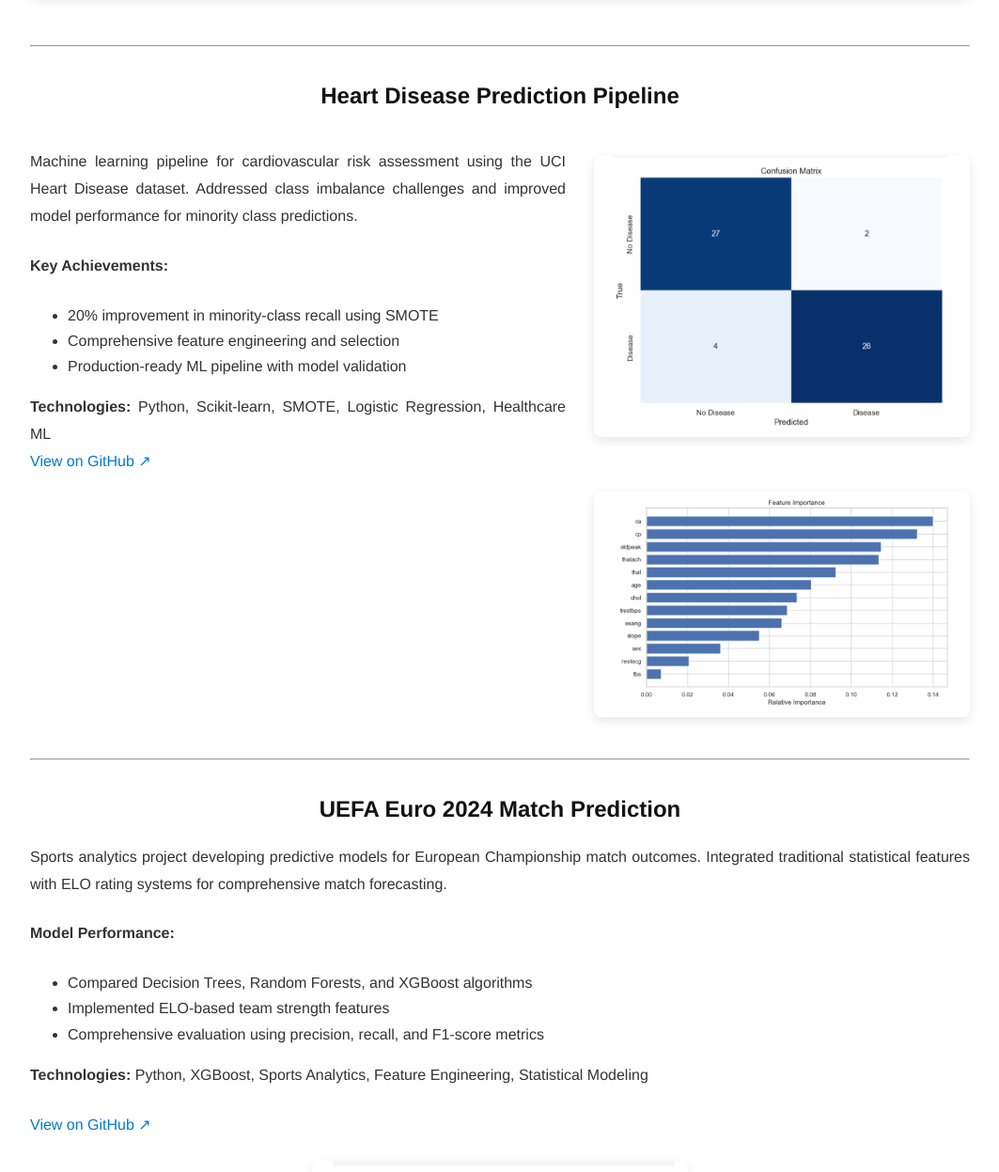
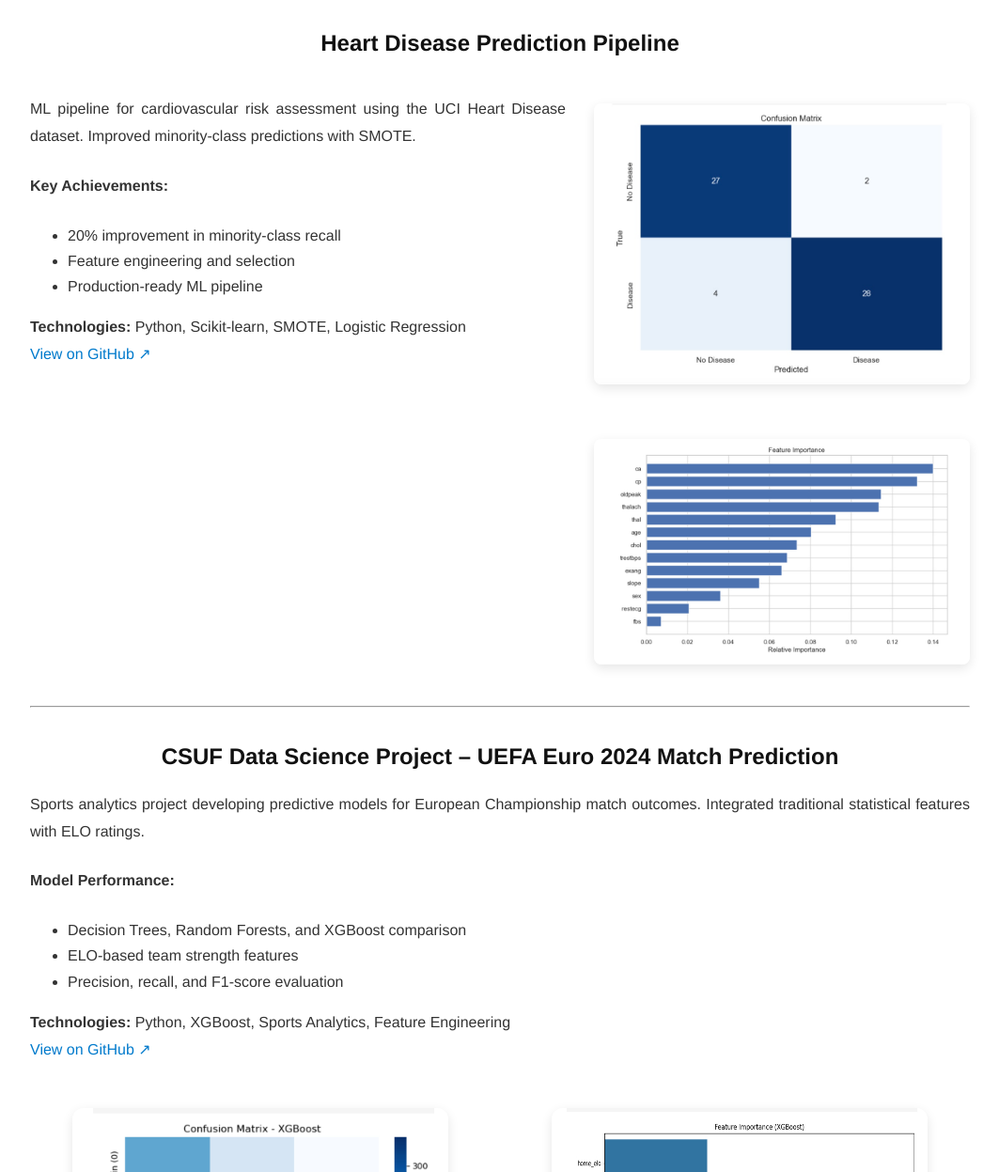
Before and after one commit to k-shiroma-code/k-shiroma-code.github.io, a Jekyll site: the page built from projects.md, in a window 1280 px wide and 1400 px high, scrolled down 2673 px, cut to the strip 153-1400 px from the top of the window. Shown: the whole strip at 94% size, without its empty margins (108-1171 px from the left). Built offline with Jekyll 4.4.1, drawn with Linux system fonts in a browser that asks for light colours; some of the changed text lies outside the part shown.

Commit message:
Update projects.md

```diff
--- a/projects.md
+++ b/projects.md
@@ -10,14 +10,14 @@
 
 <div style="display: flex; align-items: flex-start; gap: 30px; margin: 20px 0;">
   <div style="flex: 1; min-width: 300px;">
-    <p>A production-ready cybersecurity threat detection system built with <strong>Random Forest</strong> algorithms. Successfully identifies 3 out of 4 major cyberattack types with 88.6% accuracy, demonstrating robust performance in real-world security scenarios.</p>
+    <p>A production-ready cybersecurity threat detection system built with <strong>Random Forest</strong> algorithms. Successfully identifies 3 out of 4 major cyberattack types with 88.6% accuracy.</p>
 
     <p><strong>Key Features:</strong></p>
     <ul>
       <li>88.6% accuracy across multiple attack types</li>
       <li>Production-ready deployment architecture</li>
       <li>Real-time threat detection capabilities</li>
-      <li>Scalable machine learning pipeline</li>
+      <li>Scalable ML pipeline</li>
     </ul>
 
     <p><strong>Technologies:</strong> Python, Scikit-learn, Random Forest, Cybersecurity Analytics<br>
@@ -32,15 +32,14 @@
 <div style="display: flex; align-items: flex-start; gap: 30px; margin: 20px 0;">
   <div style="flex: 1; min-width: 300px;">
     <p><em>Winner - AI Hackathon</em></p>
-
-    <p>An AI-powered healthcare analytics platform that transforms 18 months of patient data into actionable clinical insights. Features advanced NLP processing, interactive visualizations, and HIPAA-compliant data de-identification.</p>
+    <p>An AI-powered healthcare analytics platform transforming 18 months of patient data into actionable clinical insights. Includes NLP processing, interactive dashboards, and HIPAA-compliant de-identification.</p>
 
     <p><strong>Key Features:</strong></p>
     <ul>
-      <li>Automated patient data analysis using OpenAI NLP</li>
-      <li>Interactive dashboard with R Shiny</li>
-      <li>PDF export functionality for clinical reports</li>
-      <li>Lightweight de-identification system for privacy compliance</li>
+      <li>Automated patient data analysis with OpenAI NLP</li>
+      <li>Interactive R Shiny dashboard</li>
+      <li>PDF export for clinical reports</li>
+      <li>Lightweight de-identification system</li>
     </ul>
 
     <p><strong>Technologies:</strong> R Shiny, OpenAI API, NLP, Healthcare Analytics<br>
@@ -62,21 +61,19 @@
   </iframe>
 </p>
 
-
 ---
 
 ## Customer Segmentation Analytics
 
 <div style="display: flex; align-items: flex-start; gap: 30px; margin: 20px 0; flex-direction: column;">
   <div style="flex: 1;">
-    <p>Comprehensive retail analytics project analyzing 500K+ transactions to identify customer behavioral patterns. Implemented RFM (Recency, Frequency, Monetary) analysis to segment customers and drive targeted marketing strategies.</p>
+    <p>Analyzed 500K+ retail transactions to identify customer behavioral patterns using RFM segmentation.</p>
 
     <p><strong>Key Insights:</strong></p>
     <ul>
       <li>Identified 5 distinct customer segments</li>
       <li>Revealed seasonal purchasing patterns</li>
       <li>Optimized marketing spend allocation by 25%</li>
-      <li>Analyzed 500K+ retail transactions</li>
     </ul>
 
     <p><strong>Technologies:</strong> SQL, Tableau, Python, RFM Analysis, Data Visualization<br>
@@ -88,7 +85,7 @@
         src="https://public.tableau.com/views/Customer_Segmentation_Overview_Github/Dashboard1?:showVizHome=no&:embed=true"
         width="100%"
         height="600"
-        style="border: none; border-radius: 8px;">
+        style="border: none; border-radius: 8px; float: right;">
     </iframe>
   </div>
 </div>
@@ -99,16 +96,16 @@
 
 <div style="display: flex; align-items: flex-start; gap: 30px; margin: 20px 0;">
   <div style="flex: 1; min-width: 300px;">
-    <p>Machine learning pipeline for cardiovascular risk assessment using the UCI Heart Disease dataset. Addressed class imbalance challenges and improved model performance for minority class predictions.</p>
+    <p>ML pipeline for cardiovascular risk assessment using the UCI Heart Disease dataset. Improved minority-class predictions with SMOTE.</p>
 
     <p><strong>Key Achievements:</strong></p>
     <ul>
-      <li>20% improvement in minority-class recall using SMOTE</li>
-      <li>Comprehensive feature engineering and selection</li>
-      <li>Production-ready ML pipeline with model validation</li>
+      <li>20% improvement in minority-class recall</li>
+      <li>Feature engineering and selection</li>
+      <li>Production-ready ML pipeline</li>
     </ul>
 
-    <p><strong>Technologies:</strong> Python, Scikit-learn, SMOTE, Logistic Regression, Healthcare ML<br>
+    <p><strong>Technologies:</strong> Python, Scikit-learn, SMOTE, Logistic Regression<br>
     <a href="https://github.com/k-shiroma-code/Heart-Disease-ML-Project">View on GitHub ↗</a></p>
   </div>
 
@@ -120,24 +117,21 @@
 
 ---
 
-## UEFA Euro 2024 Match Prediction
+## CSUF Data Science Project – UEFA Euro 2024 Match Prediction
 
-<p>Sports analytics project developing predictive models for European Championship match outcomes. Integrated traditional statistical features with ELO rating systems for comprehensive match forecasting.</p>
+<p>Sports analytics project developing predictive models for European Championship match outcomes. Integrated traditional statistical features with ELO ratings.</p>
 
 <p><strong>Model Performance:</strong></p>
 <ul>
-  <li>Compared Decision Trees, Random Forests, and XGBoost algorithms</li>
-  <li>Implemented ELO-based team strength features</li>
-  <li>Comprehensive evaluation using precision, recall, and F1-score metrics</li>
+  <li>Decision Trees, Random Forests, and XGBoost comparison</li>
+  <li>ELO-based team strength features</li>
+  <li>Precision, recall, and F1-score evaluation</li>
 </ul>
 
-<p><strong>Technologies:</strong> Python, XGBoost, Sports Analytics, Feature Engineering, Statistical Modeling</p>
-<p><a href="https://github.com/k-shiroma-code/CSUF-REU-Football-Analytics">View on GitHub ↗</a></p>
+<p><strong>Technologies:</strong> Python, XGBoost, Sports Analytics, Feature Engineering<br>
+<a href="https://github.com/k-shiroma-code/CSUF-REU-Football-Analytics">View on GitHub ↗</a></p>
 
-<p align="center">
-  <img src="{{ site.baseurl }}/assets/img/IMG_1670.jpg" alt="CSUF Data Science Project Screenshot 1" style="border-radius:12px; width:400px;">
-</p>
-
-<p align="center">
-  <img src="{{ site.baseurl }}/assets/img/IMG_1671.jpg" alt="CSUF Data Science Project Screenshot 2" style="border-radius:12px; width:400px;">
-</p>
+<div style="display: flex; justify-content: center; gap: 20px; flex-wrap: wrap; margin: 20px 0;">
+  <img src="{{ site.baseurl }}/assets/img/IMG_1670.jpg" alt="CSUF Data Science Screenshot 1" style="border-radius:12px; width:400px;">
+  <img src="{{ site.baseurl }}/assets/img/IMG_1671.jpg" alt="CSUF Data Science Screenshot 2" style="border-radius:12px; width:400px;">
+</div>
```
